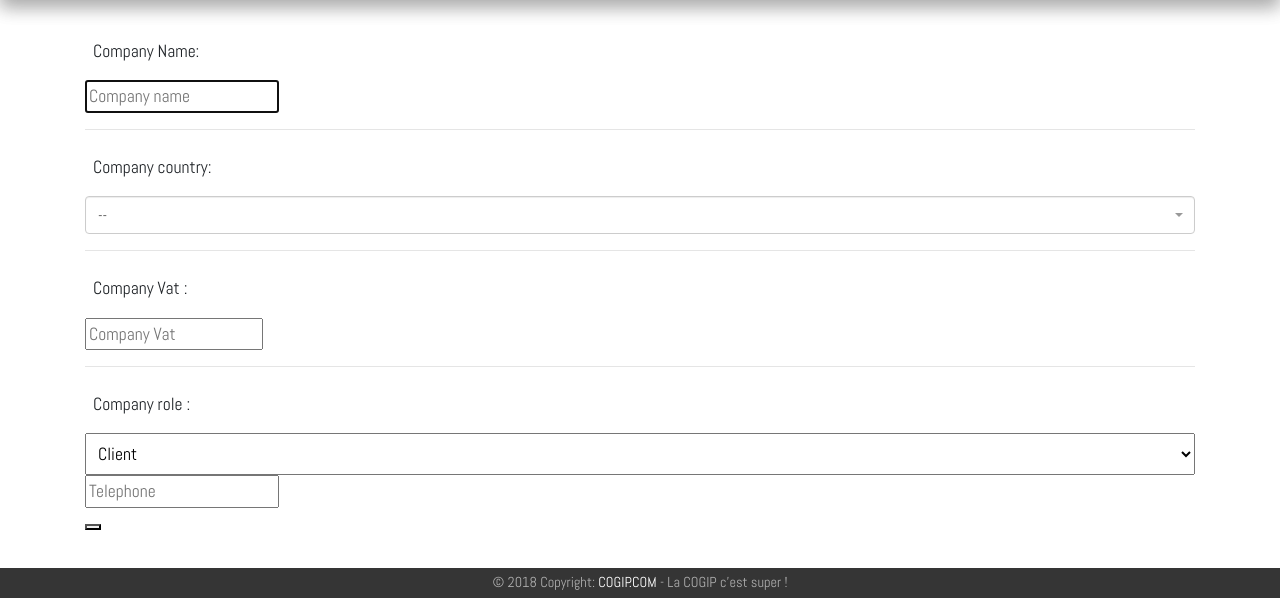
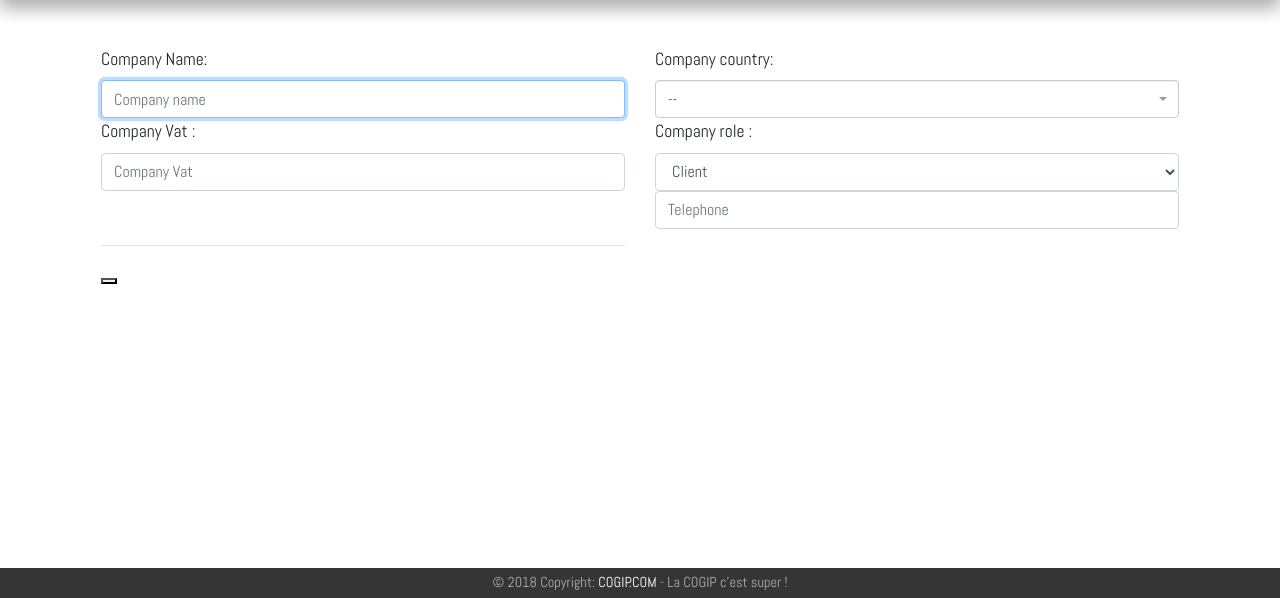
Before and after one commit to PierreKimbanziR/cogip, a PHP site: template views/companies/CompanyAddView.php in a window 1280 px wide. Shown: the part 202-800 px from the top of the page. Run offline with PHP 8.4, Linux system fonts and the light colour scheme; the template is opened without the code that fills it, so the values that code supplies are empty; the visitor is signed in with stand-in values (Sample User, id 1); some libraries are stand-ins or nearby versions.

Commit message:
add beauty companiesview

```diff
--- a/controllers/CompaniesController.php
+++ b/controllers/CompaniesController.php
@@ -40,7 +40,7 @@ function showCompanyId($id)
 function createCompany()
 {
     require 'models/companies/CompanyAddModel.php';
-    $page_title = ' Add Companies';
+    $page_title = ' Add Company';
     $update=false;
     include 'views/companies/CompanyAddView.php';
 
--- a/views/companies/CompaniesView.php
+++ b/views/companies/CompaniesView.php
@@ -5,8 +5,9 @@ include "components/navbar.php";
 ?>
 
 <div class="container">
-<a href="/cogip/companies/create"><button type="button" class="btn btn-outline-danger waves-effect"><i class="fas fa-plus-circle"></i> Add a company</button></a>
+
     <h1 class="text-center ">List of <?= $page_title?></h1>
+    <a href="/cogip/companies/create"><button type="button" class="btn btn-outline-danger waves-effect "><i class="fas fa-plus-circle"></i> Add a company</button></a>
     <table id="searchCompany" class="table table-striped table-bordered table-sm">
         <thead class="grey darken-3 white-text">
             <tr>
--- a/views/companies/CompanyAddView.php
+++ b/views/companies/CompanyAddView.php
@@ -26,17 +26,21 @@ if ($update==TRUE){
 
 <div class="container">
     <h1 class="text-center"><?= $page_title?></h1>
-    <form method="POST" action="">
+        <div class="col p-3 mb-5 bg-white rounded">
+            <form method="POST" action="">
 
-    <div>
-    <label for="name" class="w-100 p-2">Company Name: </label>
-    <input title="companyname" type="text" name="name" placeholder="Company name" size="22" maxlength="30" autofocus  id ='companyname' required value="<?php echo $name; ?>">
+                    <div class="form-group row">
+                        <div class="col-6">
+    <label for="name" >Company Name: </label>
+    <input class="form-control" title="companyname" type="text" name="name" placeholder="Company name" size="22" maxlength="30" autofocus  id ='companyname' required value="<?php echo $name; ?>">
 	<span class ="text-danger"><?php echo $name_error; ?></span>
     </div>
 
-    <div><hr>
-    <label for="country" class="w-100 p-2">Company country: </label>
-	<select class="w-100 p-2 selectSearch" id="country" name="country" placeholder="Company country"  maxlength ="30" title='country' required value ="<?php echo $country; ?>">
+
+
+    <div class="col-6">
+    <label for="country">Company country: </label>
+	<select class="form-control selectSearch" id="country" name="country" placeholder="Company country"  maxlength ="30" title='country' required value ="<?php echo $country; ?>">
     <option value='0'>--</option>
 	<option value="">Select Country</option>
 <option value="United States">United States</option>
@@ -284,30 +288,43 @@ if ($update==TRUE){
 	<span class ="text-danger"><?php echo $country_error ?></span>
   </div>
 
-    <div><hr>
-    <label for="Vat" class="w-100 p-2"> Company Vat : </label>
-    <input title="Vat" type="number" name="vat" placeholder="Company Vat" size="22" maxlength="30" required value ="<?php echo $vat ?>">
+
+
+    <div class="col-6">
+    <label for="Vat"> Company Vat : </label>
+    <input  class ="form-control" title="Vat" type="number" name="vat" placeholder="Company Vat" size="22" maxlength="30" required value ="<?php echo $vat ?>">
 	<span class ="text-danger"><?php echo $vat_error ?></span>
     </div>
 
-    <div><hr>
-    <label for="role" class="w-100 p-2">Company role : </label>
-    <select class="w-100 p-2" id="companyrole" name="role" placeholder="Company role"  maxlength ="30" title ="companyrole" required value ="<?php echo $role ?>">
+
+
+    <div class="col-6">
+    <label for="role">Company role : </label>
+    <select class="form-control" id="companyrole" name="role" placeholder="Company role"  maxlength ="30" title ="companyrole" required value ="<?php echo $role ?>">
     <option value ="1"<?=($company['role']==1)? "selected" :""?>>Provider</option>
     <option value ='0'<?=($company['role']==0)? "selected" :""?>>Client</option>
 	<span class ="text-danger"><?php echo $role_error ?></span>
     </div>
 
+
     <div><hr>
-    <label for="Telephone" class="w-100 p-2">Telephone : </label>
-    <input title="Telephone" type="text" name="telephone" placeholder="Telephone" size="22" maxlength="30" >
+    <label for="Telephone">Telephone : </label>
+    <input title="Telephone" class="form-control"type="text" name="telephone" placeholder="Telephone" size="22" maxlength="30" >
     </div>
 
-    <div>
+
+    <div class="col-6">
+    <hr>
     <button name="submit" value="submit" title="Add a new company !" type="submit"><?=$page_title?></button>
     </div>
+
+
+
+    </div>
     </form>
+    </div>
 </div>
+
 
 <!-- Script bootstrap  -->
 <?php
--- a/views/companies/CompanyView.php
+++ b/views/companies/CompanyView.php
@@ -2,7 +2,7 @@
 // Inclure Header ...
 include "components/header.php";
 include "components/navbar.php";
-echo $company
+
 ?>
 
 <div class="container col-8 border example hoverable">
```
